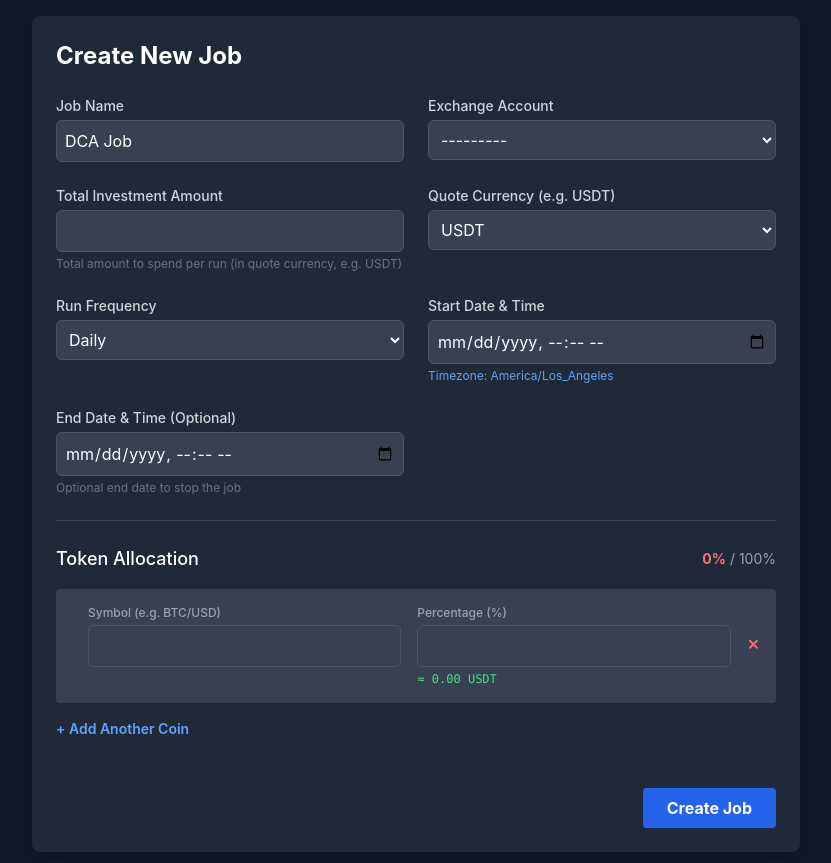
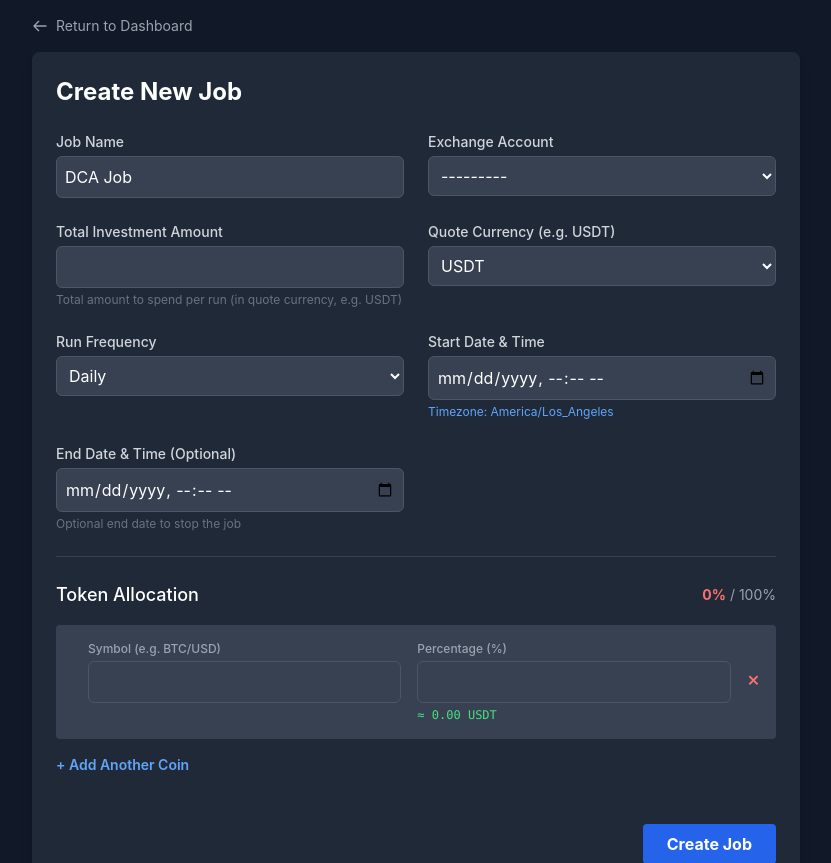
Before and after one commit to ksalling/dcabot, a Django app: page /core/jobs/add/ in a window 1280 px wide. Shown: the part 61-924 px from the top of the page, without its empty margins (224-1055 px from the left). Run offline with Django 5.2, Linux system fonts and the light colour scheme; the visitor is signed in with stand-in values (Sample User, id 1); some libraries are stand-ins or nearby versions.

Commit message:
edit job page title fix

```diff
--- a/core/templates/core/job_form.html
+++ b/core/templates/core/job_form.html
@@ -1,7 +1,18 @@
 {% extends 'base.html' %}
 {% block content %}
+<div class="max-w-3xl mx-auto mb-4">
+    <a href="{% url 'dashboard' %}"
+        class="text-gray-400 hover:text-white flex items-center gap-2 transition-colors text-sm">
+        <svg xmlns="http://www.w3.org/2000/svg" class="h-4 w-4" fill="none" viewBox="0 0 24 24" stroke="currentColor">
+            <path stroke-linecap="round" stroke-linejoin="round" stroke-width="2" d="M10 19l-7-7m0 0l7-7m-7 7h18" />
+        </svg>
+        Return to Dashboard
+    </a>
+</div>
+
 <div class="max-w-3xl mx-auto bg-gray-800 p-6 rounded-lg shadow-lg">
-    <h2 class="text-2xl font-bold mb-6 text-white">Create New Job</h2>
+    <h2 class="text-2xl font-bold mb-6 text-white">{% if job %}Edit Job: {{ job.name }}{% else %}Create New Job
+        {% endif %}</h2>
     <form method="post" class="space-y-6">
         {% csrf_token %}
 
```
